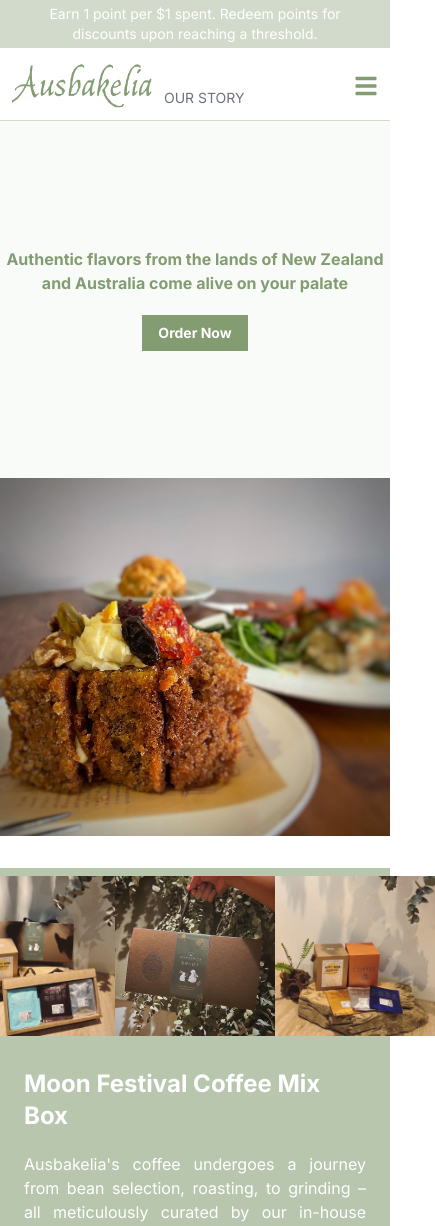
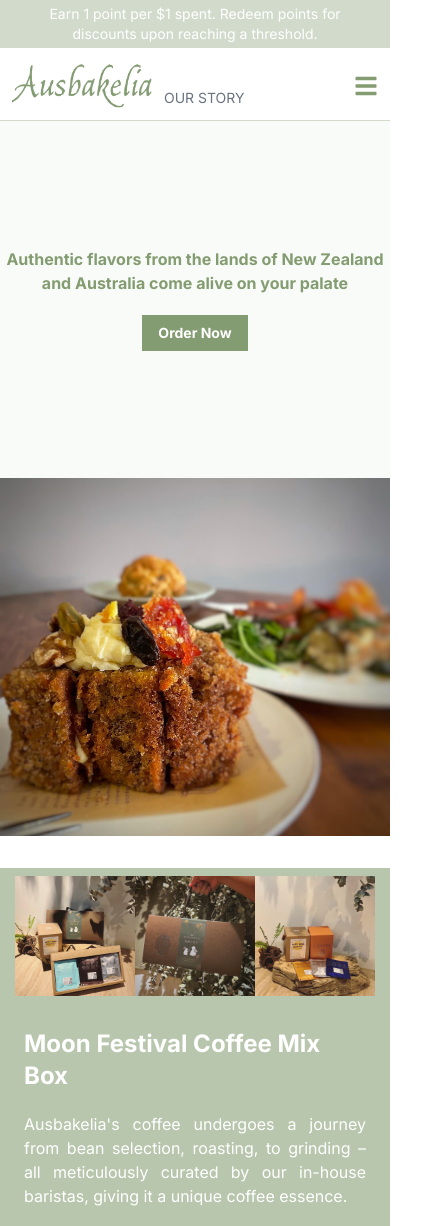
Before and after one commit to wooclmd/Ausbakelia-UI-, a Next.js app: page / in a window 390 px wide. Shown: the top 1226 px of the page, 435 px wide, since content can reach past the window. Built offline with nearby package versions, Linux system fonts and the light colour scheme.

Commit message:
Offer width hotfix

```diff
--- a/src/app/components/Offer.tsx
+++ b/src/app/components/Offer.tsx
@@ -12,9 +12,27 @@ const Offer = () => {
     >
       {/* Image container */}
       <div className="flex-1 p-2 flex items-center justify-center md:gap-4">
-        <Image src={"/offer.jpg"} alt="Offer1" width={160} height={100} />
-        <Image src={"/offer2.jpg"} alt="Offer2" width={160} height={100} />
-        <Image src={"/offer3.jpg"} alt="Offer3" width={160} height={100} />
+        <Image
+          src={"/offer.jpg"}
+          alt="Offer1"
+          width={120}
+          height={100}
+          className="md:w-40"
+        />
+        <Image
+          src={"/offer2.jpg"}
+          alt="Offer2"
+          width={120}
+          height={100}
+          className="md:w-40"
+        />
+        <Image
+          src={"/offer3.jpg"}
+          alt="Offer3"
+          width={120}
+          height={100}
+          className="md:w-40"
+        />
       </div>
       {/* Text container */}
       <div className="p-6 flex-1 text-white flex flex-col gap-5 items-center justify-center">
```
